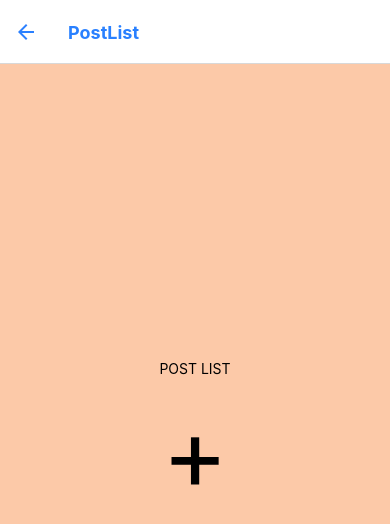
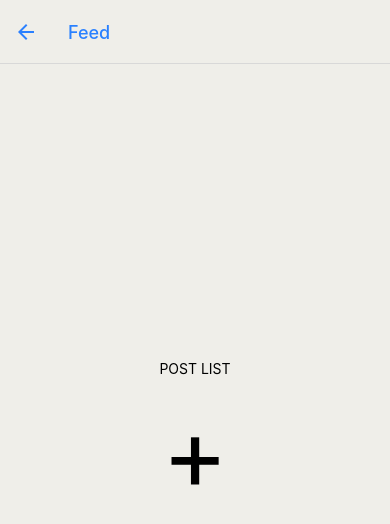
Before and after one commit to hmcvay/TakeCare, a React Native app: screen /PostList in a window 390 px wide. Shown: the top 524 px of the page. Built offline with nearby package versions, Linux system fonts and the light colour scheme.

Commit message:
apply color palette over components

```diff
--- a/src/components/AddPost.js
+++ b/src/components/AddPost.js
@@ -43,7 +43,7 @@ function AddPost({navigation}){
         flex: 1,
         justifyContent: 'center',
         alignItems: 'center',
-        backgroundColor: '#fcc9a8',
+        backgroundColor: '#efeee9',
       }}>
       <TouchableOpacity
         onPress={() => navigation.navigate('PostList')}
--- a/src/components/App.js
+++ b/src/components/App.js
@@ -22,11 +22,10 @@ const App = () => {
         initialRouteName='Home'
         screenOptions={{
           headerStyle: {
-            backgroundColor: '#ffffff',
+            backgroundColor: '#efeee9',
           },
           headerTintColor: '#2980ff',
           headerTitleStyle: {
-            fontWeight: 'bold',
           },
         }}>
         <Stack.Screen
@@ -40,13 +39,19 @@ const App = () => {
           options={{
             title: 'Add post!',
             headerStyle:{
-              fontWeight:'bold',
+              backgroundColor: '#efeee9',
             },
           }}
         />
         <Stack.Screen
           name="PostList"
           component={PostList}
+          options = {{
+            title: 'Feed',
+            headerStyle:{
+              backgroundColor: '#efeee9',
+            },
+          }}
         />
         <Stack.Screen
           name="PostDetails"
--- a/src/components/Home.js
+++ b/src/components/Home.js
@@ -23,7 +23,7 @@ function Home({navigation}){
         style={{
           width: '80%',
           padding: 15,
-          color: '#fcc9a8',
+          // color: '#fcc9a8',
           borderRadius: 10,
           flexDirection: 'row',
           justifyContent: 'space-between',
@@ -33,6 +33,7 @@ function Home({navigation}){
           <Image
             className="logo"
             source={Logo}
+            style={{width:400, resizeMode: 'contain'}}
           />
           <Text>Click to enter app</Text>
 
--- a/src/components/PostList.js
+++ b/src/components/PostList.js
@@ -15,7 +15,7 @@ function PostList({navigation}){
       flex: 1,
       justifyContent: 'center',
       alignItems: 'center',
-      backgroundColor: '#fcc9a8',
+      backgroundColor: '#efeee9',
     }}>
     <View >
       <Text>POST LIST</Text>
```
